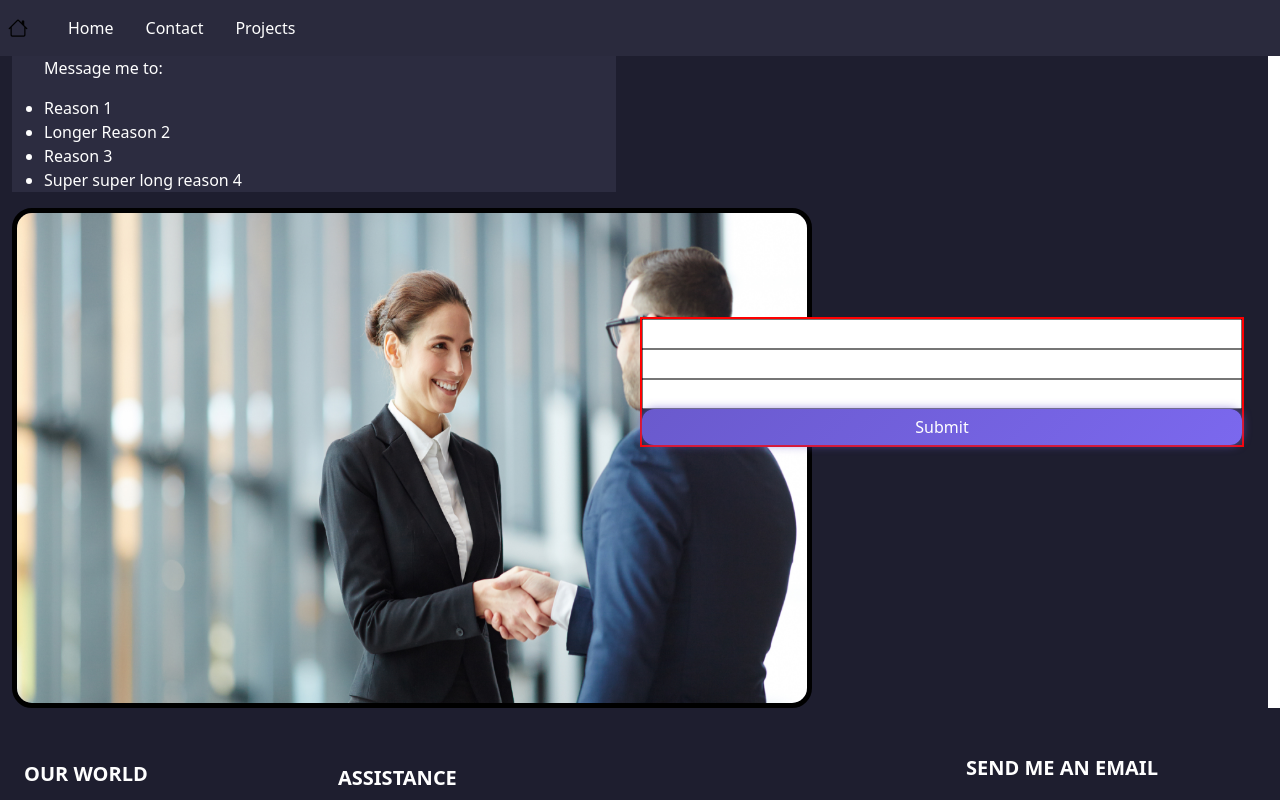
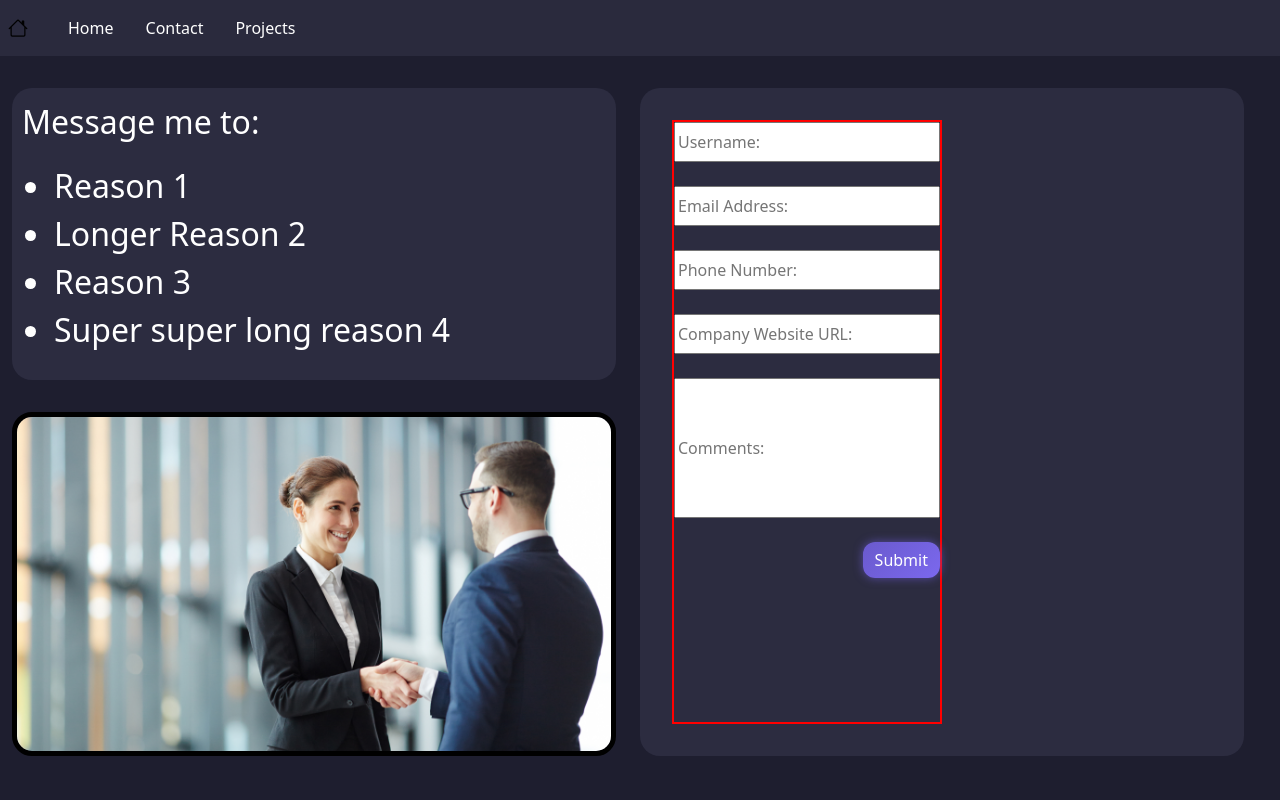
Before and after one commit to NathanHeitzman/Portfolio-Website, a React (Vite) app: page /contact-me in a window 1280 px wide. Shown: the top 800 px of the page. Built offline with nearby package versions, Linux system fonts and the light colour scheme.

Commit message:
lots of style improvements

```diff
--- a/src/assets/styles/ContactMe.css
+++ b/src/assets/styles/ContactMe.css
@@ -1,17 +1,26 @@
-.contactMe-page {
-    background-color: #1e1e2f;
+body {
+  background-color: #1e1e2f; /* match your page background */
 }
 
 .reasons-text {
+    font-size: xx-large;
     background-color: #2C2C40;
+    padding:10px;
+    margin-top: 2rem;
+    margin-bottom: 2rem;
+
+    border-radius: 20px;
 }
 
 .reasons-image {
-    width: 800px;
-    height: 500px;
-
+    max-width:100%;
+    height:auto; /*preserve aspect ratio when resizing page*/
     border: 5px solid black;
     border-radius: 20px;
+
+    display: block; /*center the image horizontally*/
+    margin-left: auto;
+    margin-right: auto;
 }
 
 .contact-list-item, p {
@@ -19,10 +28,34 @@
 }
 
 .inputs-container {
+    flex-grow: 1;
     background-color: #2C2C40;
-    border: 2px solid red;
+
+    margin-top: 2rem;
+    padding:2rem;
+    gap: 2rem;
+
+    border-radius: 20px;
 }
 
+.inner-input-container {
+    width: 50%;
+    align-items: center;
+    gap:1.5rem;
+
+    border:2px solid red;
+}
 .user-input {
+    width:100%;
+    height:40px;
+}
 
+.user-comments-input {
+    width: 100%;
+    height:140px;
 }
+
+.content-right {
+    display: flex;
+    flex-direction: column;
+}
--- a/src/pages/ContactMe.tsx
+++ b/src/pages/ContactMe.tsx
@@ -1,45 +1,65 @@
 import "../assets/styles/ContactMe.css";
 import Navbar from "../components/NavBar";
 import Footer from "../components/Footer";
-import Button from "../components/Button"
-import Handshake from "../assets/images/handshake.png"
+import Button from "../components/Button";
+import Handshake from "../assets/images/handshake.png";
 import "bootstrap/dist/css/bootstrap.min.css";
 
 const ContactMe = () => {
   return (
     <>
       <Navbar />
-      <div className=" contactMe-page container-fluid row">
-        <div className="contentRight col-12 col-md-6 order-md-2">
-          <div className="inputs-container d-flex flex-column justify-content-center">
-            <input className="user-input" type="text"/>
-            <input className="user-input" type="email"/>
-            <input className="user-comments-input" type="text"/>
-            <Button className="align-self end" text="Submit"/>
+      <div className="container-fluid row align-items-stretch">
+        <div className="content-right col-12 col-md-6 order-md-2">
+          <div className="inputs-container d-flex ">
+            <div className="inner-input-container d-flex flex-column align-items-center ">
+              <input
+                className="user-input"
+                placeholder="Username:"
+                type="text"
+              />
+              <input
+                className="user-input"
+                placeholder="Email Address:"
+                type="email"
+              />
+              <input
+                className="user-input"
+                placeholder="Phone Number:"
+                type="number"
+              />
+              <input
+              className="user-input"
+              placeholder="Company Website URL:"
+              type="url"
+              />
+              <input
+                className="user-comments-input"
+                placeholder="Comments:"
+                type="text"
+              />
+              <Button className="align-self-end" text="Submit" />
+            </div>
           </div>
         </div>
 
         <div className="contentLeft col-12 col-md-6 order-md-1">
           <div className="reasons-container">
             <div className="reasons-text">
+              <p>Message me to:</p>
               <ul>
-                <p>Message me to:</p>
-                <li className="contact-list-item">
-                  Reason 1
-                </li>
-                <li className="contact-list-item">
-                  Longer Reason 2
-                </li>
-                <li className="contact-list-item">
-                  Reason 3
-                </li>
-                <li className="contact-list-item">
-                  Super super long reason 4
-                </li>
+                <li className="contact-list-item">Reason 1</li>
+                <li className="contact-list-item">Longer Reason 2</li>
+                <li className="contact-list-item">Reason 3</li>
+                <li className="contact-list-item">Super super long reason 4</li>
               </ul>
             </div>
             <div className="reasons-image-container">
-              <img className="reasons-image" src={Handshake} alt="An image of me shaking hands with a co-worker"></img>
+              <img
+                className="reasons-image"
+                src={Handshake}
+                alt="An image of me shaking hands with a co-worker"
+              ></img>
             </div>
           </div>
         </div>
```
